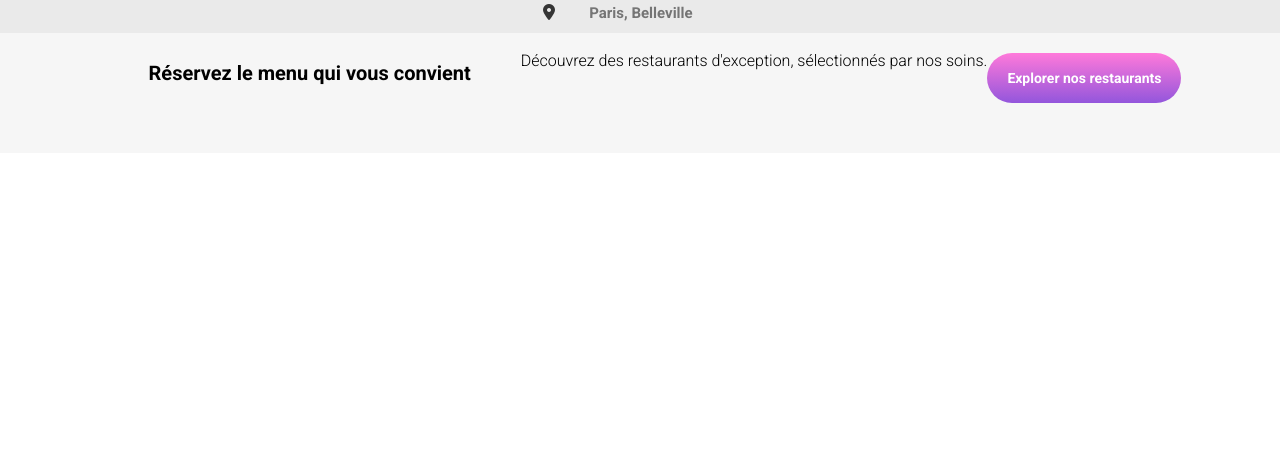
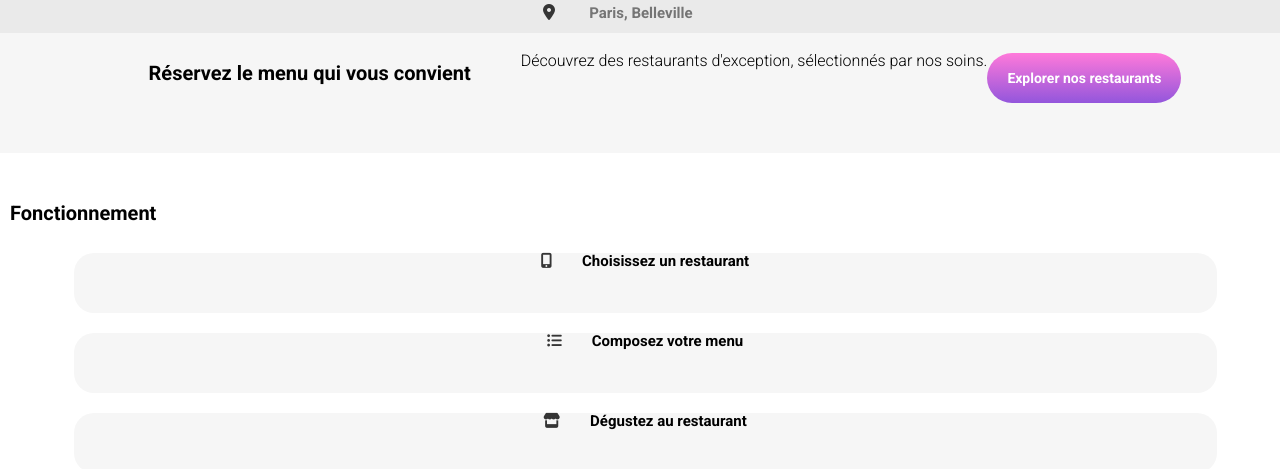
Before and after one commit to SamantaGoulong/Ohmyfood.github.io, a plain HTML site: page index.html in a window 1280 px wide. Shown: the part 161-630 px from the top of the page. Drawn offline with Linux system fonts and the light colour scheme; a web font is replaced by a local one.

Commit message:
fonctionnement section

```diff
--- a/index.html
+++ b/index.html
@@ -35,15 +35,17 @@
         <section class="underNav">
             <h1>Réservez le menu qui vous convient</h1>
             <p class="underNavText">Découvrez des restaurants d'exception, sélectionnés par nos soins.</p>
-            <button class="underNavButton gradientButton">Explorer nos restaurants</button>
+            <a href="#" class="underNavButton">Explorer nos restaurants</a>
+        </section>
+        <section class="fonctionnement">
+            <h2 class="fonctionnementTitle">Fonctionnement</h2>
+            <div class="fonctionnementButton">
+                <a href="#"><i class="fa-solid fa-mobile-screen-button fonctionnementIcone"></i>Choisissez un restaurant</a>
+                <a href="#"><i class="fa-solid fa-list-ul fonctionnementIcone"></i>Composez votre menu</a>
+                <a href="#"><i class="fa-solid fa-store fonctionnementIcone"></i>Dégustez au restaurant</a>
+            </div>
         </section>
         <!-- <section>
-            <h2>Fonctionnement</h2>
-            <button><i class="fa-solid fa-mobile-screen-button"></i>Choisissez un restaurant</button>
-            <button><i class="fa-solid fa-list-ul"></i>Composez votre menu</button>
-            <button><i class="fa-solid fa-store"></i>Dégustez au restaurant</button>
-        </section>
-        <section>
             <h2>Restaurants</h2>
             <article class="card">
                 <img src="" alt="">
--- a/sass/main.scss
+++ b/sass/main.scss
@@ -102,8 +102,6 @@ font-family: $Roboto;
 }
 
 
-
-
 .underNav{
     display: flex;
     flex-wrap: wrap;
@@ -126,9 +124,52 @@ font-family: $Roboto;
     }
 
     .underNavButton{
+        text-decoration: none;
         margin-top: 20px;
         margin-bottom: 30px;
         @include gradientButton;
+       display: flex;
+       align-items: center;
+    }
+}
+
+.fonctionnement{
+    margin-top: 50px;
+    margin-bottom: 50px;
+    margin-left: 10px;
+
+
+    .fonctionnementTitle{
+    margin-bottom: 30px;
+    font-size: 20px;
+    font-weight: bold;
     }
 
+    .fonctionnementButton{
+        display: flex;
+        flex-wrap: wrap;
+        justify-content: center;
+        // flex-direction: column;
+        align-items: center;
+
+
+        a {
+            text-decoration: none;
+            background-color: $light-grey;
+            width: 90%;
+            height: 60px;
+            border-radius: 20px;
+            margin-bottom: 20px;
+            text-align: center;
+            color: $dark;
+            font-weight: bold;
+            font-size: 15px;
+
+            .fonctionnementIcone {
+                    padding-right: 30px;
+                    color: $dark-grey;
+
+            }
+        }
+    }
 }
```
Also changed, not shown: sass/main.css, 1 other file.
